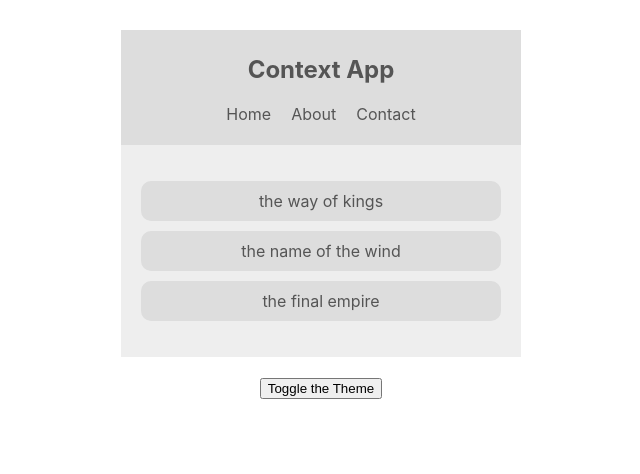
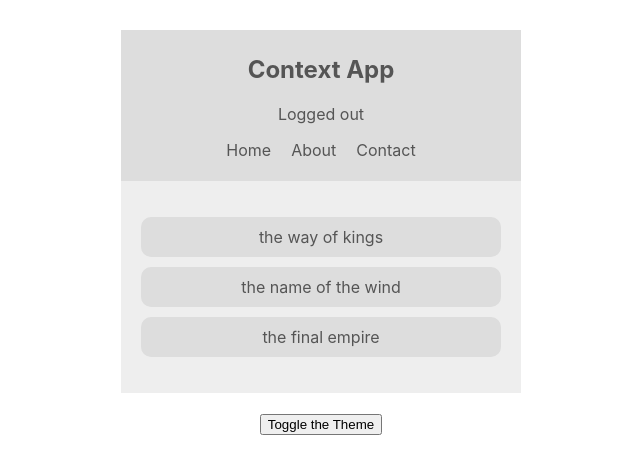
Before and after one commit to nikita-beletskiy/contextapi-tutorial, a React (Create React App) app: page / in a window 1280 px wide. Shown: the top 474 px of the page, without its empty margins (319-959 px from the left). Built offline with nearby package versions, Linux system fonts and the light colour scheme; the HTML template or start-up script is replaced by a standard one.

Commit message:
Added second context

```diff
--- a/src/App.js
+++ b/src/App.js
@@ -3,14 +3,17 @@ import BookList from './components/BookList';
 import Navbar from './components/Navbar';
 import ThemeContextProvider from './contexts/ThemeContext';
 import ThemeToggle from './components/ThemeToggle';
+import AuthContextProvider from './contexts/AuthContext';
 
 const App = () => {
   return (
     <div className='App'>
       <ThemeContextProvider>
-        <Navbar />
-        <BookList />
-        <ThemeToggle />
+        <AuthContextProvider>
+          <Navbar />
+          <BookList />
+          <ThemeToggle />
+        </AuthContextProvider>
       </ThemeContextProvider>
     </div>
   );
--- a/src/components/Navbar.js
+++ b/src/components/Navbar.js
@@ -1,8 +1,11 @@
 import { useContext } from 'react';
 import { ThemeContext } from '../contexts/ThemeContext';
+import { AuthContext } from '../contexts/AuthContext';
 
 const Navbar = () => {
   const { isLightTheme, light, dark } = useContext(ThemeContext);
+  const { isAuthenticated, toggleAuth } = useContext(AuthContext);
+
   const theme = isLightTheme ? light : dark;
 
   return (
@@ -10,6 +13,9 @@ const Navbar = () => {
       style={{ backgroundColor: theme.uiElementsColor, color: theme.textColor }}
     >
       <h1>Context App</h1>
+      <div onClick={toggleAuth}>
+        {isAuthenticated ? 'Logged in' : 'Logged out'}
+      </div>
       <ul>
         <li>Home</li>
         <li>About</li>
--- /dev/null
+++ b/src/contexts/AuthContext.js
@@ -0,0 +1,18 @@
+import { createContext, useState } from 'react';
+
+export const AuthContext = createContext();
+
+const AuthContextProvider = props => {
+  const [auth, setAuth] = useState({ isAuthenticated: false });
+
+  const toggleAuth = () =>
+    setAuth({ ...auth, isAuthenticated: !auth.isAuthenticated });
+
+  return (
+    <AuthContext.Provider value={{ ...auth, toggleAuth }}>
+      {props.children}
+    </AuthContext.Provider>
+  );
+};
+
+export default AuthContextProvider;
```
